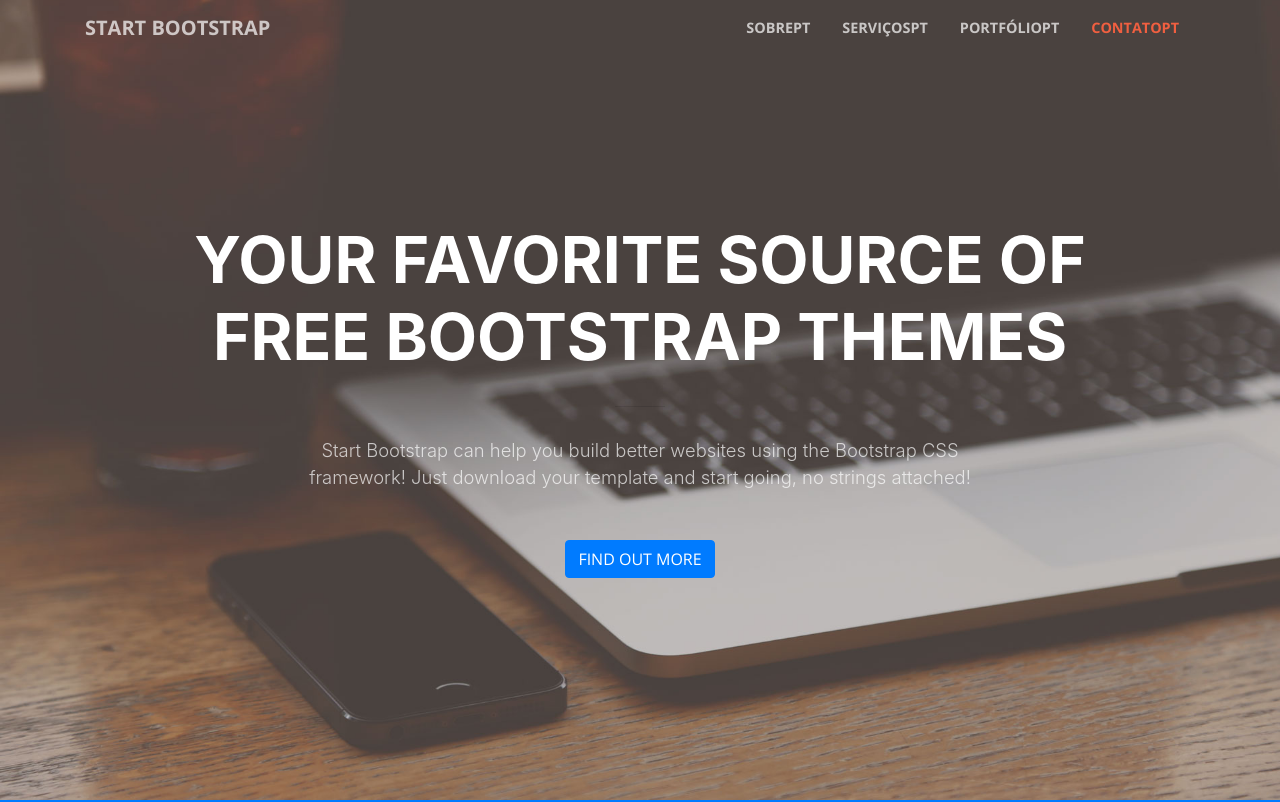
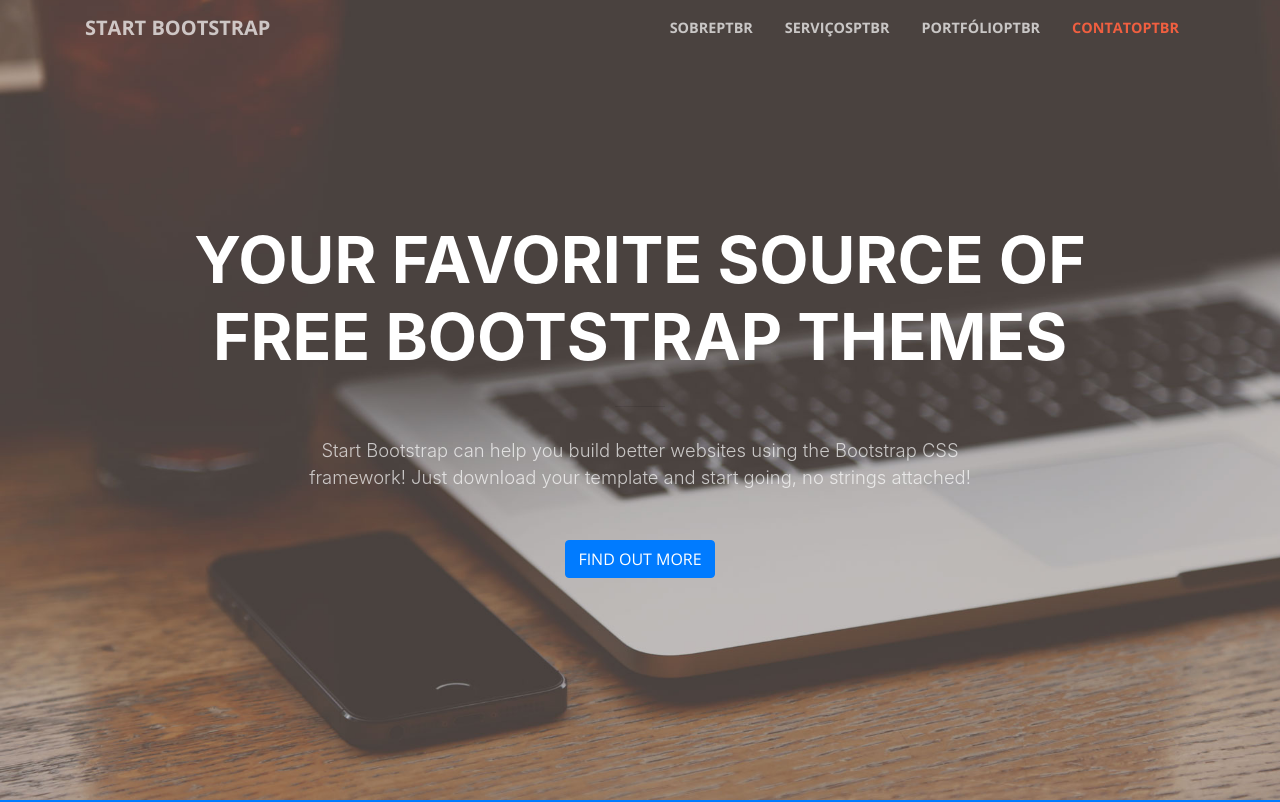
Before and after one commit to devfelip/GitCursoTemplate, a website with bundled scripts: page index.html in a window 1280 px wide. Shown: the top 802 px of the page. Built offline with nearby package versions, Linux system fonts and the light colour scheme.

Commit message:
Tradução do projetoo

```diff
--- a/index.html
+++ b/index.html
@@ -38,16 +38,16 @@
         <div class="collapse navbar-collapse" id="navbarResponsive">
           <ul class="navbar-nav ml-auto">
             <li class="nav-item">
-              <a class="nav-link js-scroll-trigger" href="#about">Sobrept</a>
+              <a class="nav-link js-scroll-trigger" href="#about">Sobreptbr</a>
             </li>
             <li class="nav-item">
-              <a class="nav-link js-scroll-trigger" href="#services">Serviçospt</a>
+              <a class="nav-link js-scroll-trigger" href="#services">Serviçosptbr</a>
             </li>
             <li class="nav-item">
-              <a class="nav-link js-scroll-trigger" href="#portfolio">Portfóliopt</a>
+              <a class="nav-link js-scroll-trigger" href="#portfolio">Portfólioptbr</a>
             </li>
             <li class="nav-item">
-              <a class="nav-link js-scroll-trigger" href="#contact">Contatopt</a>
+              <a class="nav-link js-scroll-trigger" href="#contact">Contatoptbr</a>
             </li>
           </ul>
         </div>
```
